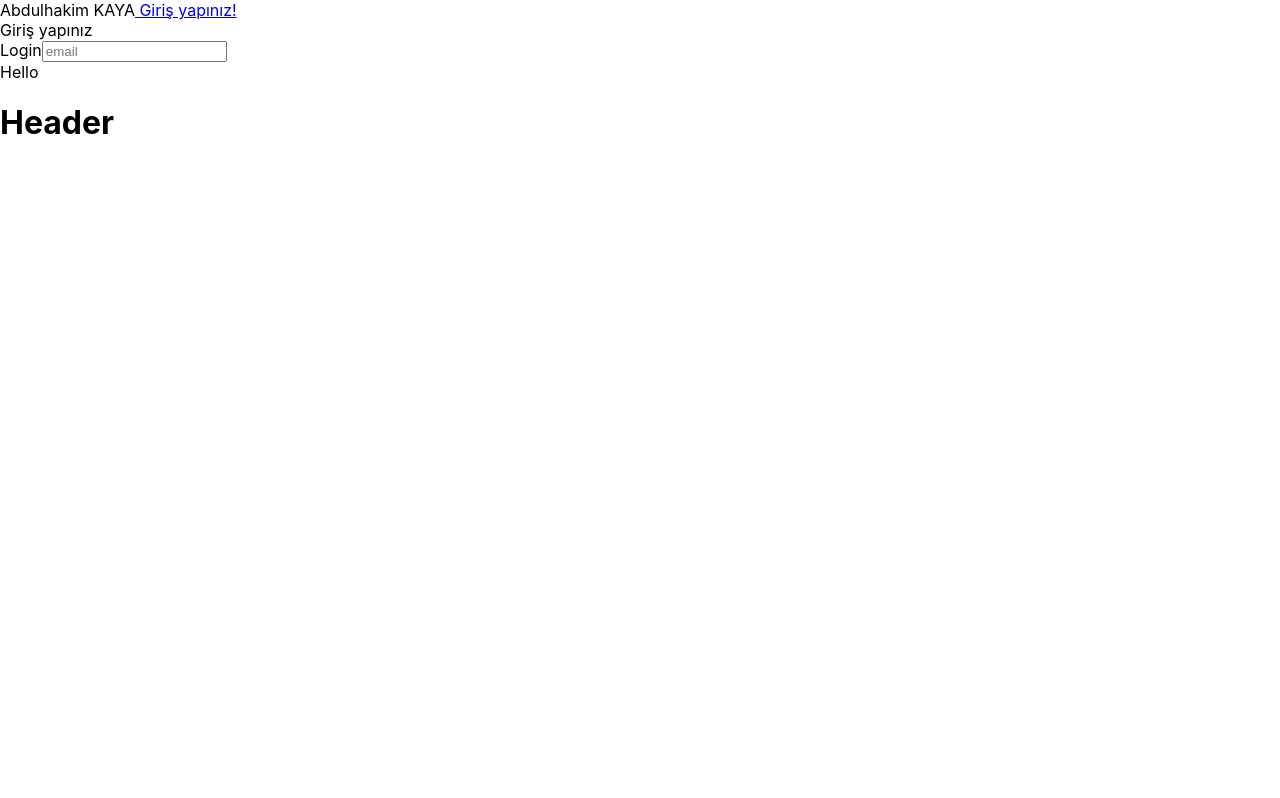
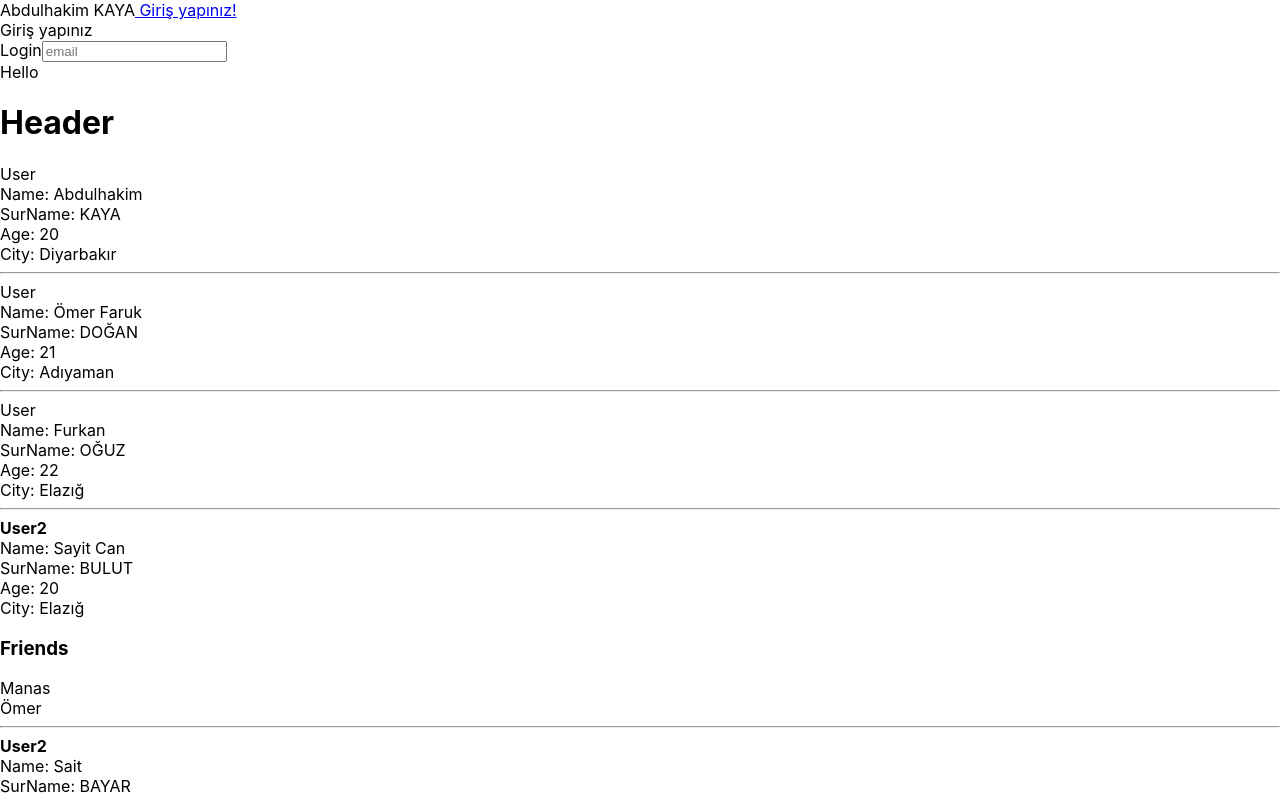
Before and after one commit to AbdulhakimKaya/react-intro, a React (Create React App) app: page / in a window 1280 px wide. Shown: the top 798 px of the page. Built offline with nearby package versions, Linux system fonts and the light colour scheme.

Commit message:
react 101 "propslar ile çalışmak" end

```diff
--- a/package.json
+++ b/package.json
@@ -6,6 +6,7 @@
     "@testing-library/jest-dom": "^5.16.5",
     "@testing-library/react": "^13.4.0",
     "@testing-library/user-event": "^13.5.0",
+    "prop-types": "^15.8.1",
     "react": "^18.2.0",
     "react-dom": "^18.2.0",
     "react-scripts": "5.0.1",
--- a/src/App.js
+++ b/src/App.js
@@ -2,6 +2,8 @@ import React from "react";
 import './App.css';
 import Header from "./components/Header";
 import Login from "./components/Login";
+import User from "./components/User";
+import User2 from "./components/User2";
 
 
 const name = "Abdulhakim";
@@ -9,6 +11,13 @@ let surname = "KAYA";
 
 const isLoggedIn = false;
 const fullName = "Abdulhakim KAYA"
+
+const user = {
+    name: "Sayit Can",
+    surname: "BULUT",
+    age: 20,
+    city: "Elazığ"
+}
 
 function App() {
   return (
@@ -36,6 +45,19 @@ function App() {
 
           <div>Hello</div>
           <Header/>
+          {/*strin dışındaki veriler {} içerisinde yazılır. string ifadeler {""} şeklinde süslü parantez içerisinde tırnak açarak da yazılabilir.*/}
+          <User name="Abdulhakim" surname={"KAYA"} age={20} city={"Diyarbakır"}/>
+          <User name="Ömer Faruk" surname={"DOĞAN"} age={21} city={"Adıyaman"}/>
+          <User name="Furkan" surname={"OĞUZ"} age={22} city={"Elazığ"}/>
+
+          {/*obje ve array göndererek verilerin alınması*/}
+          <User2 title={"User2"} data={user} friends={["Manas", "Ömer"]}></User2>
+          <User2 data={{
+              name: "Sait",
+              surname: "BAYAR",
+              age: 22,
+              city: "Elazığ"
+          }} friends={["Sidar", "Kerem"]}></User2>
       </React.Fragment>
   );
 }
--- /dev/null
+++ b/src/components/User.js
@@ -0,0 +1,24 @@
+import React from 'react';
+import PropTypes from 'prop-types';
+
+function User(props) {
+    return (
+        <div>User
+            <div>Name: {props.name}</div>
+            <div>SurName: {props.surname}</div>
+            <div>Age: {props.age}</div>
+            <div>City: {props.city}</div>
+            <hr/>
+        </div>
+    );
+}
+
+// girilen verilerin tiplerinin ve girilmesinin zorunlu olup olmadığının tanımlanması yapılır
+User.propTypes = {
+    name: PropTypes.string.isRequired, // isRequired ile name alanının girilmesi zorunlu hale getirilir
+    surname: PropTypes.string,
+    age: PropTypes.number,
+    city: PropTypes.string,
+}
+
+export default User;
--- /dev/null
+++ b/src/components/User2.js
@@ -0,0 +1,40 @@
+import React from 'react';
+import PropTypes from 'prop-types';
+
+function User2({ title, data: {name, surname, age, city}, friends }) {
+    return (
+        <div>
+            <strong>{title}</strong>
+            <div>Name: {name}</div>
+            <div>SurName: {surname}</div>
+            <div>Age: {age}</div>
+            <div>City: {city}</div>
+
+            <h3>Friends</h3>
+            {
+                friends.map((friend, i) => (
+                    //key değerinde pk yerine dizinin index numarısı verildi onun yerine dizi id değeri içerseydi o da key olarak verilebilirdi
+                    <div key={i}>{friend}</div>
+                ))
+            }
+            <hr/>
+        </div>
+    );
+}
+
+User2.propTypes = {
+    title: PropTypes.string.isRequired, // defaultProps tanımlandığı için girilmesi zorunlu yapılsa da uyarı almayız
+    data: PropTypes.exact({
+        name: PropTypes.string,
+        surname: PropTypes.string,
+        age: PropTypes.number,
+        city: PropTypes.string,
+    }),
+    friends: PropTypes.array
+};
+
+User2.defaultProps = {
+    title: "User2",
+};
+
+export default User2;
```
Also changed, not shown: 1 other file (tests, documents, lock files or other folders). Lines whose indentation alone changed are shown as unchanged.
